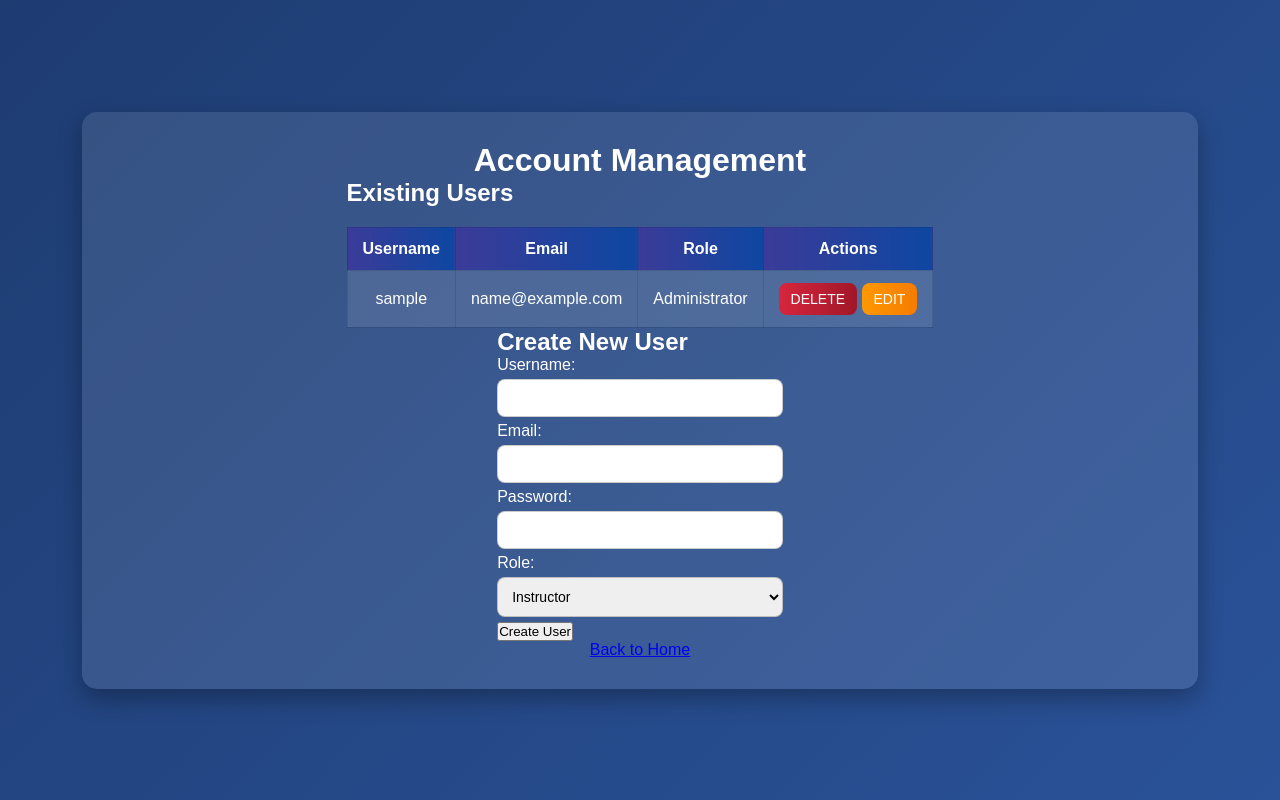
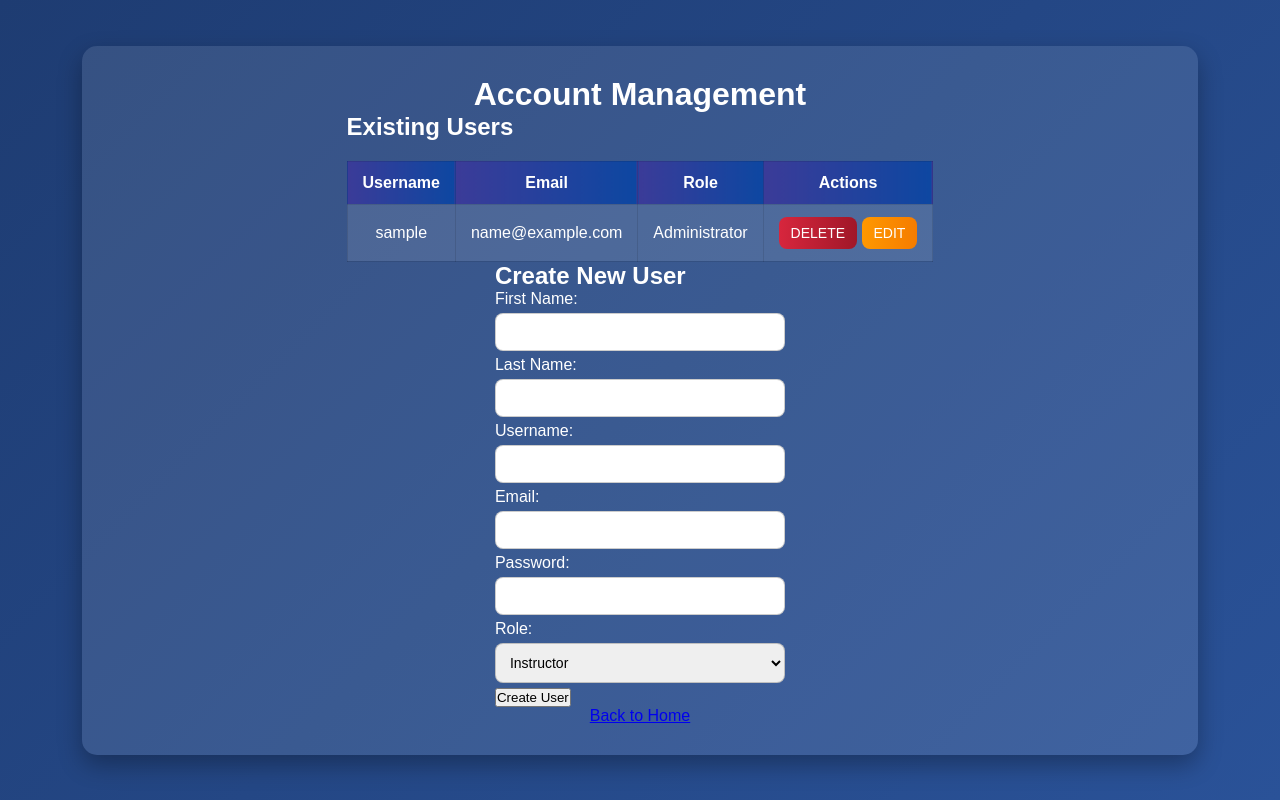
Before and after one commit to 33AndrewM33/TASchedulerApp, a Django app: page /home/accountmanagement/ in a window 1280 px wide. Run offline with Django 5.2, Linux system fonts and the light colour scheme; the visitor is signed in with stand-in values (Sample User, id 1); data comes from the database, SQL or seed files in the repository.

Commit message:
Functionality

```diff
--- a/TAScheduler/views.py
+++ b/TAScheduler/views.py
@@ -175,11 +175,15 @@ def account_management(request):
             email = request.POST.get("email")
             password = request.POST.get("password")
             role = request.POST.get("role")
+            first_name = request.POST.get("first_name")  # Added first name
+            last_name = request.POST.get("last_name")    # Added last name
             try:
                 new_user = User.objects.create(
                     username=username,
                     email=email,
-                    password=make_password(password)
+                    password=make_password(password),
+                    first_name=first_name,  # Assigning first name
+                    last_name=last_name,    # Assigning last name
                 )
                 if role == "ta":
                     new_user.is_ta = True
--- a/templates/account_management.html
+++ b/templates/account_management.html
@@ -75,6 +75,12 @@
             <h2>Create New User</h2>
             <form method="POST" action="">
                 {% csrf_token %}
+                <label for="first_name">First Name:</label>
+                <input type="text" id="first_name" name="first_name" required><br>
+
+                <label for="last_name">Last Name:</label>
+                <input type="text" id="last_name" name="last_name" required><br>
+
                 <label for="username">Username:</label>
                 <input type="text" id="username" name="username" required><br>
 
```
